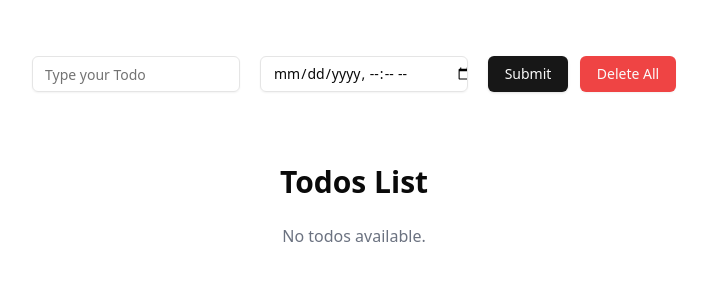
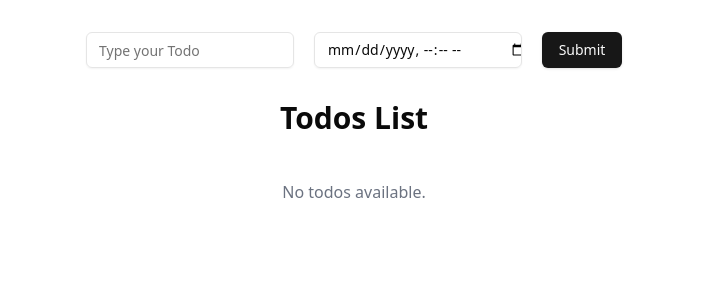
Before and after one commit to noorjsdivs/mern_todo_app, a Next.js app: page / in a window 1280 px wide. Shown: the top 300 px of the page, without its empty margins (286-993 px from the left). Built offline with nearby package versions, Linux system fonts and the light colour scheme.

Commit message:
change some Design

```diff
--- a/package.json
+++ b/package.json
@@ -18,6 +18,7 @@
     "next": "14.2.8",
     "react": "^18",
     "react-dom": "^18",
+    "react-icons": "^5.3.0",
     "react-redux": "^9.1.2",
     "react-toastify": "^10.0.5",
     "redux-persist": "^6.0.0",
--- a/src/app/page.tsx
+++ b/src/app/page.tsx
@@ -6,7 +6,7 @@ import { ToastContainer } from "react-toastify";
 const page = () => {
   return (
     <>
-      <div className="flex  justify-center my-14 items-center">
+      <div className="flex  justify-center my-8 items-center">
         <Todos />{" "}
       </div>
       <div>
--- a/src/components/TodosList.tsx
+++ b/src/components/TodosList.tsx
@@ -3,32 +3,40 @@
 import { Button } from "@/components/ui/button";
 import React from "react";
 import { useSelector, useDispatch } from "react-redux";
-import { removeTodo, TodoState } from "@/store/todos/todoSlice";
+import { deleteAllTodo, removeTodo, TodoState } from "@/store/todos/todoSlice";
 import { toast } from "react-toastify";
+import { FaTrash } from "react-icons/fa";
 
 interface stateType {
-  todos:TodoState
+  todos: TodoState;
 }
 const TodosList: React.FC = () => {
   const dispatch = useDispatch();
-  const allTodos = useSelector((state:stateType) => state.todos);
+  const allTodos = useSelector((state: stateType) => state.todos);
+  function deleteAll() {
+    toast.success("Todo Added", {
+      autoClose: 1500,
+      position: "bottom-right",
+    });
+    dispatch(deleteAllTodo());
+  }
 
   // Handle deleting a todo
   const handleDelete = (id: string) => {
     toast.error("Todo Removed", {
       autoClose: 2000,
-      position:"bottom-right"
+      position: "bottom-right",
     });
     dispatch(removeTodo(id));
   };
 
   return (
-    <div className="container mx-auto p-4">
+    <div className="container flex flex-col justify-center items-center  mx-auto ">
       {/* Title */}
       <h1 className="text-3xl font-bold text-center mb-6">Todos List</h1>
 
       {/* Grid container for todos */}
-      <div className="grid gap-6 grid-cols-1 sm:grid-cols-2 lg:grid-cols-3 xl:grid-cols-4">
+      <div className="flex flex-col p-5 gap-3 max-h-96 overflow-y-auto overflow-x-hidden">
         {allTodos.length === 0 ? (
           <p className="text-center text-gray-500 col-span-full">
             No todos available.
@@ -37,27 +45,40 @@ const TodosList: React.FC = () => {
           allTodos.map((item) => (
             <div
               key={item.id}
-              className="p-4 bg-white shadow-md rounded-md hover:shadow-lg transition-shadow duration-300"
+              className="p-4 flex w-[500px] justify-between  items-center bg-white shadow-lg  rounded-md hover:shadow-lg transition-shadow duration-300"
             >
               {/* Todo Content */}
-              <div className="mb-3">
-                <h2 className="text-xl font-semibold">{item.text}</h2>
+
+              <h2 className="text-xl font-semibold w-52 overflow-auto">
+                {item.text}
+              </h2>
+
+              <div className="flex justify-center items-center gap-4">
                 <p className="text-gray-500">
                   {new Date(item.time).toLocaleString()}
                 </p>
+
+                {/* Action Button */}
+                <Button
+                  onClick={() => handleDelete(item.id)}
+                  className="hover:bg-gray-300 duration-300 bg-white text-black "
+                >
+                  <FaTrash className="text-xl" />
+                </Button>
               </div>
-
-              {/* Action Button */}
-              <Button
-                onClick={() => handleDelete(item.id)}
-                className="bg-red-500 hover:bg-red-600 text-white w-full"
-              >
-                Delete
-              </Button>
             </div>
           ))
         )}
       </div>
+      {allTodos.length > 0 && (
+        <Button
+          onClick={deleteAll}
+          variant={"destructive"}
+          className="w-24 my-5 "
+        >
+          Delete All
+        </Button>
+      )}
     </div>
   );
 };
--- a/src/components/todos.tsx
+++ b/src/components/todos.tsx
@@ -1,7 +1,7 @@
 "use client";
 import { Button } from "@/components/ui/button";
 import { Input } from "@/components/ui/input";
-import { addTodo, deleteAllTodo } from "@/store/todos/todoSlice";
+import { addTodo } from "@/store/todos/todoSlice";
 import { useState } from "react";
 import { useDispatch } from "react-redux";
 import { toast } from "react-toastify";
@@ -27,15 +27,10 @@ function Home() {
     });
 
     setText("");
+    setTime('')
   }
 
-  function deleteAll() {
-    toast.success("Todo Added", {
-      autoClose: 1500,
-      position: "bottom-right",
-    });
-    dispatch(deleteAllTodo());
-  }
+
   return (
     <form className="flex" onSubmit={handleSubmit}>
       <Input
@@ -57,9 +52,7 @@ function Home() {
         <Button type="submit" className="w-20">
           Submit
         </Button>
-        <Button onClick={deleteAll} variant={"destructive"} className="w-24 ">
-          Delete All
-        </Button>
+
       </div>
     </form>
   );
```
Also changed, not shown: 1 other file (tests, documents, lock files or other folders).
